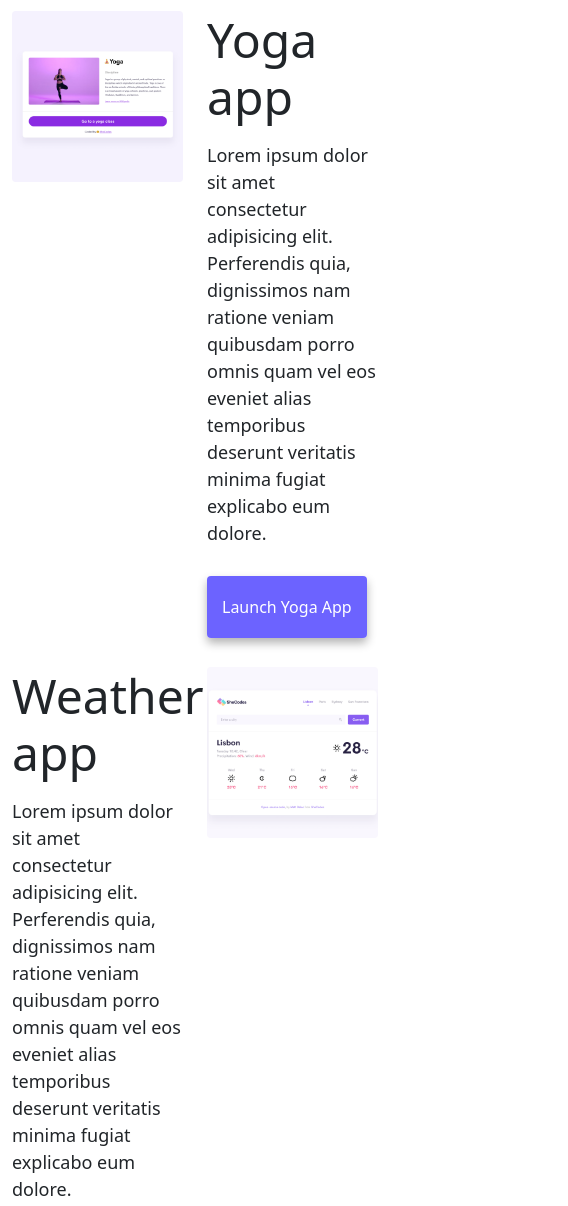
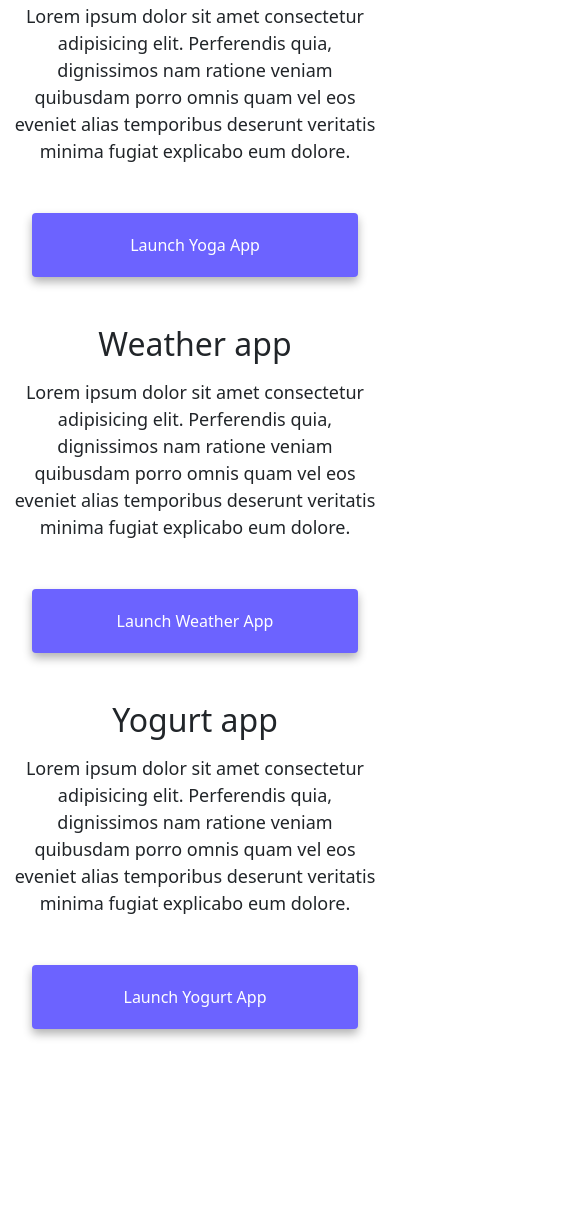
Before and after one commit to thespiralmind/Advanced-Tools-Homework, a plain HTML site: page index.html in a window 390 px wide. Shown: the part 485-1691 px from the top of the page, 568 px wide, since content can reach past the window. After the commit the page ends 1614 px from the top, so only its background shows below. Drawn offline with nearby package versions, Linux system fonts and the light colour scheme.

Commit message:
responsive

```diff
--- a/index.html
+++ b/index.html
@@ -8,7 +8,7 @@
       name="description"
       content="thespiralmind is a front-end developer based in IR. Checkout her projects and contact her by her email"
     />
-    <title>front - end developer -thesiralmind</title>
+    <title>front-end developer - thesiralmind</title>
     <link
       href="https://cdn.jsdelivr.net/npm/bootstrap@5.0.0-beta2/dist/css/bootstrap.min.css"
       rel="stylesheet"
@@ -83,14 +83,14 @@
     </div>
     <div class="container">
       <div class="row">
-        <div class="col-6">
+        <div class="col-sm-6">
           <img
             src="images/yoga.png"
             alt="yoga project"
-            class="img-fluid rounded"
+            class="img-fluid rounded d-none d-sm-block"
           />
         </div>
-        <div class="col-6">
+        <div class="col-sm-6">
           <h2 class="mb-3">Yoga app</h2>
           <p>
             Lorem ipsum dolor sit amet consectetur adipisicing elit. Perferendis
@@ -99,14 +99,14 @@
             explicabo eum dolore.
           </p>
           <div class="mt-5">
-            <a href="#" class="primary-link" title="yoga project"
+            <a href="#" class="primary-link project-link" title="yoga project"
               >Launch Yoga App</a
             >
           </div>
         </div>
       </div>
       <div class="row mt-5">
-        <div class="col-6">
+        <div class="col-sm-6">
           <h2 class="mb-3">Weather app</h2>
           <p>
             Lorem ipsum dolor sit amet consectetur adipisicing elit. Perferendis
@@ -115,28 +115,31 @@
             explicabo eum dolore.
           </p>
           <div class="mt-5">
-            <a href="#" title="weather project" class="primary-link"
+            <a
+              href="#"
+              title="weather project"
+              class="primary-link project-link"
               >Launch Weather App</a
             >
           </div>
         </div>
-        <div class="col-6">
+        <div class="col-sm-6">
           <img
             src="images/weather.png"
             alt="weather project"
-            class="img-fluid rounded"
+            class="img-fluid rounded d-none d-sm-block"
           />
         </div>
       </div>
       <div class="row mt-5">
-        <div class="col-6">
+        <div class="col-sm-6">
           <img
             src="images/yogurt.png"
             alt="yogurt project"
-            class="img-fluid rounded"
+            class="img-fluid rounded d-none d-sm-block"
           />
         </div>
-        <div class="col-6">
+        <div class="col-sm-6">
           <h2 class="mb-3">Yogurt app</h2>
           <p>
             Lorem ipsum dolor sit amet consectetur adipisicing elit. Perferendis
@@ -145,7 +148,7 @@
             explicabo eum dolore.
           </p>
           <div class="mt-5">
-            <a href="#" title="yogurt project" class="primary-link"
+            <a href="#" title="yogurt project" class="primary-link project-link"
               >Launch Yogurt app</a
             >
           </div>
--- a/style.css
+++ b/style.css
@@ -5,7 +5,7 @@
 }
 
 body {
-  margin-top: 100px;
+  margin: 100px 0;
 }
 
 h1,
@@ -52,6 +52,10 @@ p {
   color: white;
 }
 
+.primary-link:hover {
+  color: white;
+}
+
 .secondary-link {
   border-radius: 4px;
   padding: 20px 15px;
@@ -86,3 +90,22 @@ p {
 .email-link:hover {
   text-decoration: underline;
 }
+
+@media (max-width: 576px) {
+  h1 {
+    font-size: 48px;
+    line-height: 1.5;
+  }
+  h2 {
+    font-size: 32px;
+    text-align: center;
+  }
+  p {
+    text-align: center;
+  }
+  .project-link {
+    display: block;
+    text-align: center;
+    margin: 0 20px;
+  }
+}
```
Also changed, not shown: about.html (+3 -3 lines).
